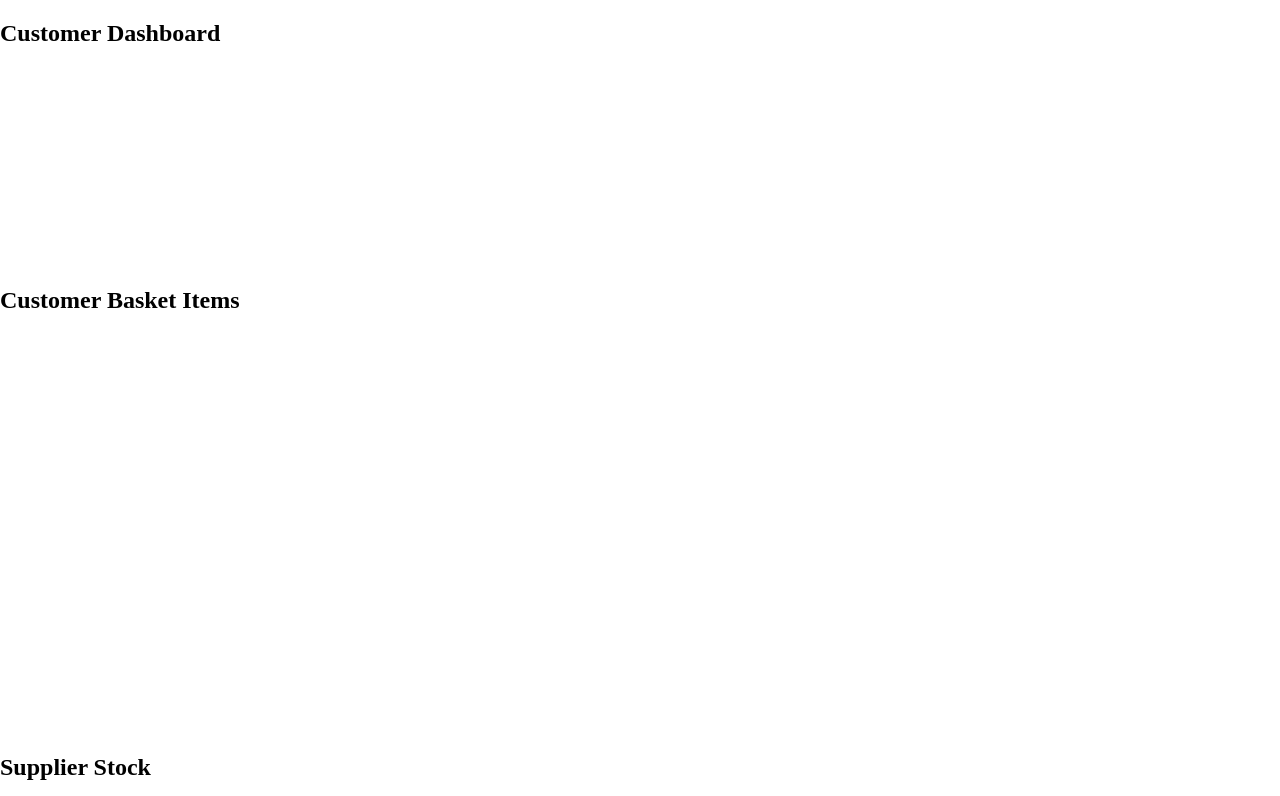
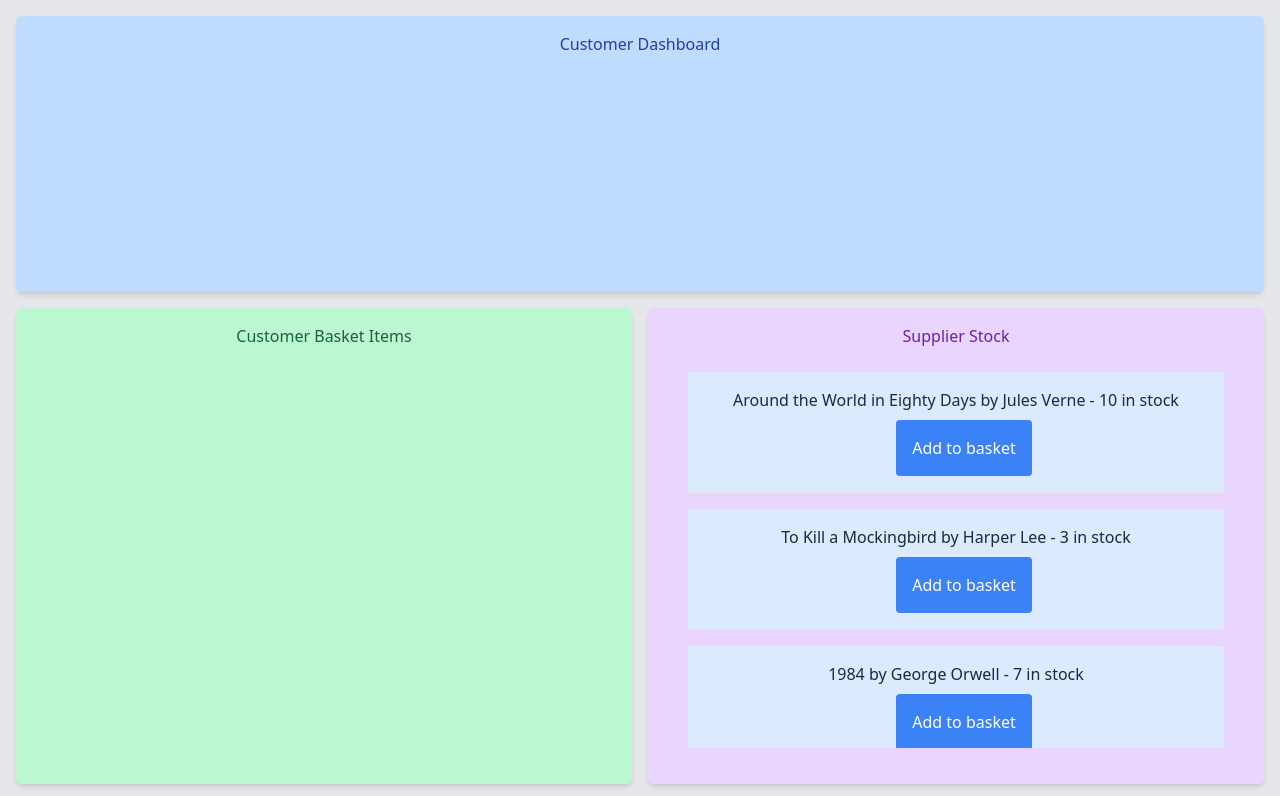
Before and after one commit to MrBroadie/reduxState, a website with bundled scripts: page index.html in a window 1280 px wide. Shown: the top 796 px of the page. Built offline with nearby package versions, Linux system fonts and the light colour scheme; files whose address does not match are found by name.

```diff
--- a/index.html
+++ b/index.html
@@ -2,7 +2,7 @@
 <html style="height: 100%">
   <head>
     <meta charset="utf-8" />
-    <link rel="stylesheet" href="build/styles/output.css" />
+    <link rel="stylesheet" href="styles/build/output.css" />
     <title>Building Redux</title>
     <style>
       body {
--- a/package.json
+++ b/package.json
@@ -5,7 +5,8 @@
   "main": "./app/index.js",
   "scripts": {
     "start": "live-server",
-    "build": "tsc"
+    "build": "tsc",
+    "build:styles": "cd ./styles && npx tailwindcss -i styles.css -o build/output.css"
   },
   "author": "",
   "license": "ISC",
--- /dev/null
+++ b/styles/styles.css
@@ -0,0 +1,3 @@
+@import "tailwindcss/base";
+@import "tailwindcss/components";
+@import "tailwindcss/utilities";
--- /dev/null
+++ b/styles/tailwind.config.js
@@ -0,0 +1,7 @@
+module.exports = {
+  content: ["../*.html", "../app/*.ts"],
+  theme: {
+    extend: {},
+  },
+  plugins: [],
+};
```
Also changed, not shown: styles/build/output.css (added).
